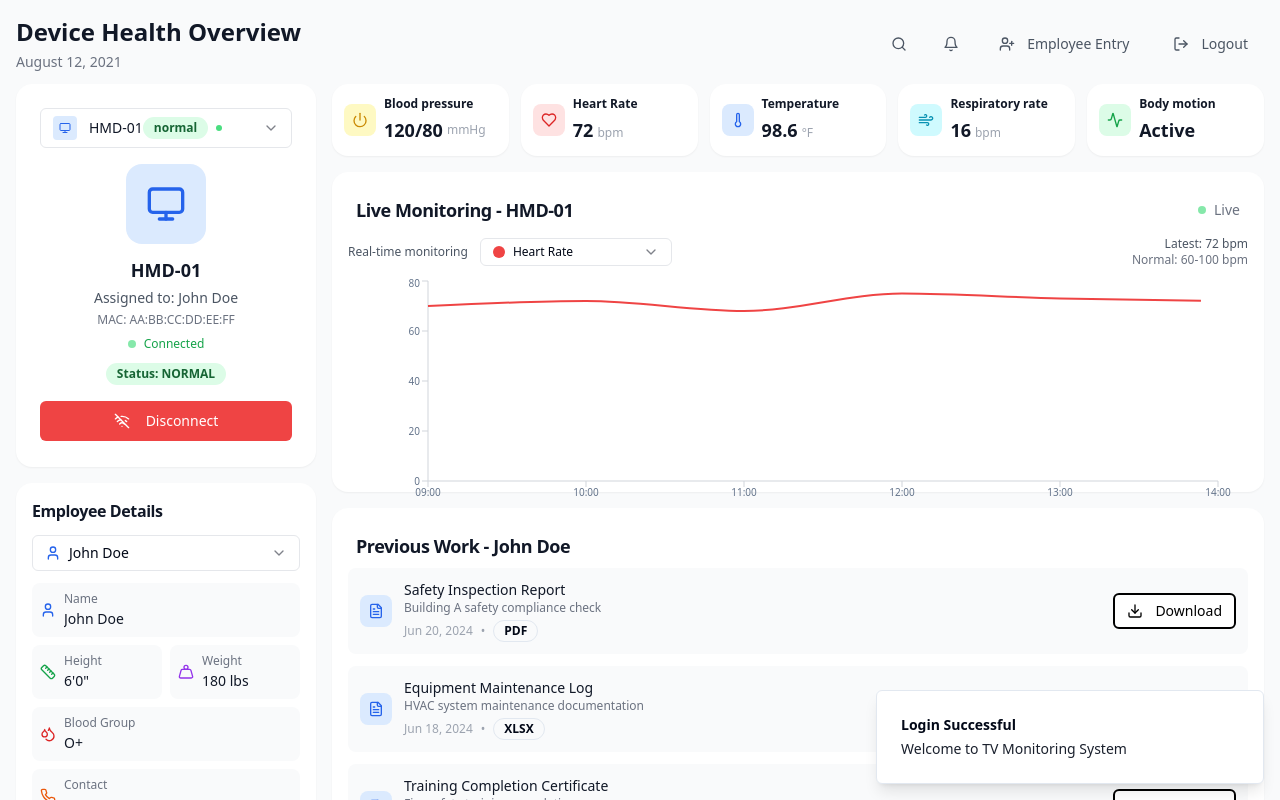
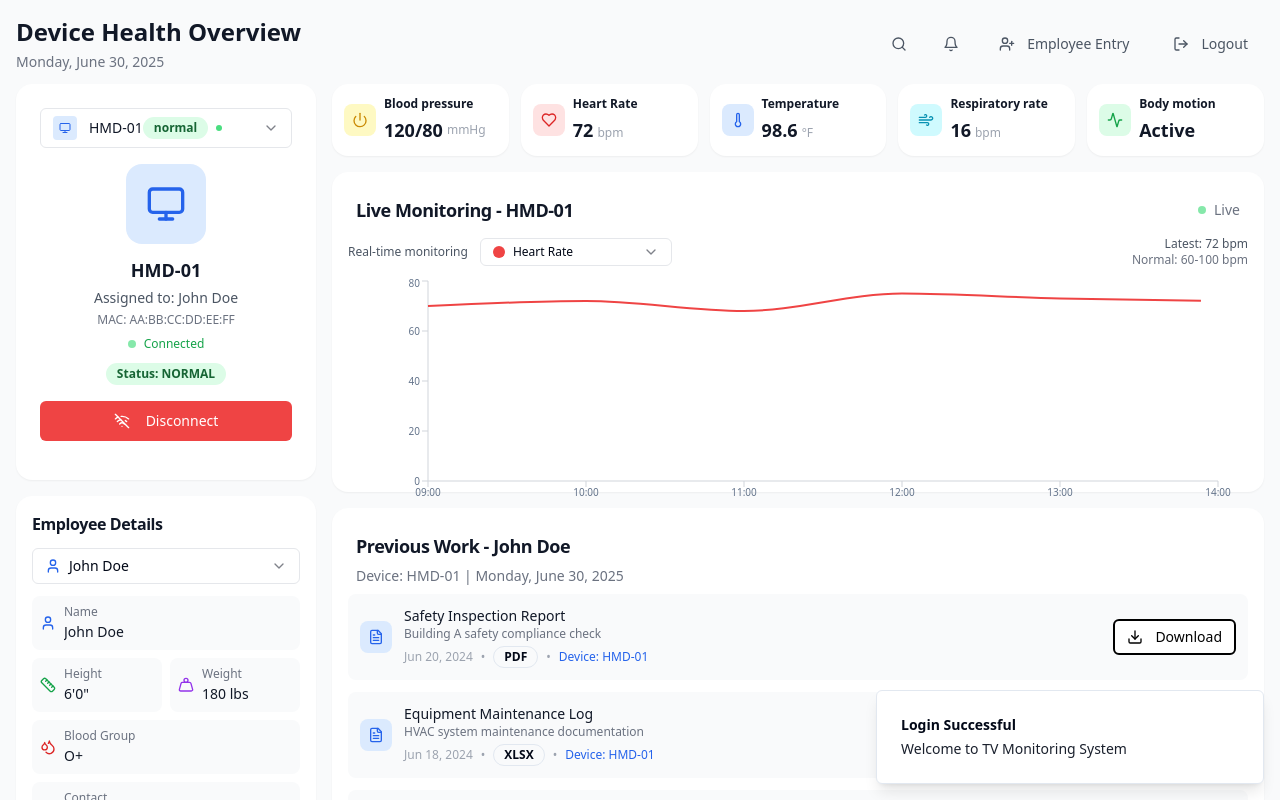
Before and after one commit to Tharun-CIO/vision-tvs-interface-spark, a React (Vite) app: page / in a window 1280 px wide. Both pictures are taken after typing "name@example.com", "Sample123" into the empty fields and a click on the button "Sign In". Built offline with nearby package versions, Linux system fonts and the light colour scheme.

Commit message:
Refactor: Device-centric display and date
Updated the display to be device-centric. If a person's details are available, show the person's name; otherwise, show the device name. Also included the date.

```diff
--- a/src/pages/DashboardPage.tsx
+++ b/src/pages/DashboardPage.tsx
@@ -9,6 +9,7 @@ import { Heart, Thermometer, User, MapPin, Wifi, LogOut, Settings, Ruler, Weight
 import PersonCard from "../components/PersonCard";
 import VitalChart from "../components/VitalChart";
 import EmployeeEntry from "../components/EmployeeEntry";
+
 interface WorkEntry {
   id: string;
   date: string;
@@ -293,6 +294,21 @@ const DashboardPage = ({
       day: 'numeric'
     });
   };
+
+  const getDisplayName = () => {
+    if (!selectedDevice) return "";
+    return selectedDevice.assignedPerson || selectedDevice.deviceName;
+  };
+
+  const getCurrentDate = () => {
+    return new Date().toLocaleDateString('en-US', {
+      weekday: 'long',
+      year: 'numeric',
+      month: 'long',
+      day: 'numeric'
+    });
+  };
+
   return <div className="h-screen bg-gray-50 p-4 overflow-hidden">
       {/* Header */}
       <div className="flex items-center justify-between mb-3">
@@ -300,7 +316,7 @@ const DashboardPage = ({
           <div>
             <h1 className="text-2xl font-bold text-gray-900">Device Health Overview</h1>
             <div className="flex items-center space-x-4 mt-1">
-              <p className="text-gray-500 text-sm">August 12, 2021</p>
+              <p className="text-gray-500 text-sm">{getCurrentDate()}</p>
               <div className="flex items-center space-x-2">
                 <div className="flex items-center space-x-1">
 
@@ -618,7 +634,8 @@ const DashboardPage = ({
               {/* Previous Work Section */}
               {selectedDevice && <Card className="bg-white rounded-2xl shadow-sm border-0">
                   <CardHeader className="pb-2">
-                    <CardTitle className="text-gray-900 text-lg">Previous Work - {selectedDevice.assignedPerson}</CardTitle>
+                    <CardTitle className="text-gray-900 text-lg">Previous Work - {getDisplayName()}</CardTitle>
+                    <p className="text-sm text-gray-500">Device: {selectedDevice.deviceName} | {getCurrentDate()}</p>
                   </CardHeader>
                   <CardContent className="p-4 pt-0">
                     <div className="space-y-3">
@@ -636,6 +653,8 @@ const DashboardPage = ({
                                 <Badge variant="outline" className="text-xs">
                                   {work.type}
                                 </Badge>
+                                <span className="text-xs text-gray-400">•</span>
+                                <span className="text-xs text-blue-600">Device: {selectedDevice.deviceName}</span>
                               </div>
                             </div>
                           </div>
@@ -646,7 +665,8 @@ const DashboardPage = ({
                         </div>)}
                       {selectedDevice.previousWork.length === 0 && <div className="text-center py-8 text-gray-500">
                           <FileText className="w-12 h-12 mx-auto mb-2 opacity-50" />
-                          <p className="text-sm">No previous work records found</p>
+                          <p className="text-sm">No previous work records found for {getDisplayName()}</p>
+                          <p className="text-xs text-gray-400">Device: {selectedDevice.deviceName}</p>
                         </div>}
                     </div>
                   </CardContent>
```
